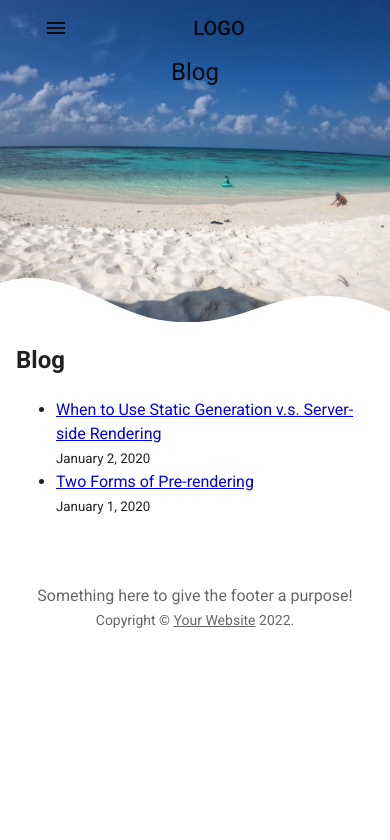
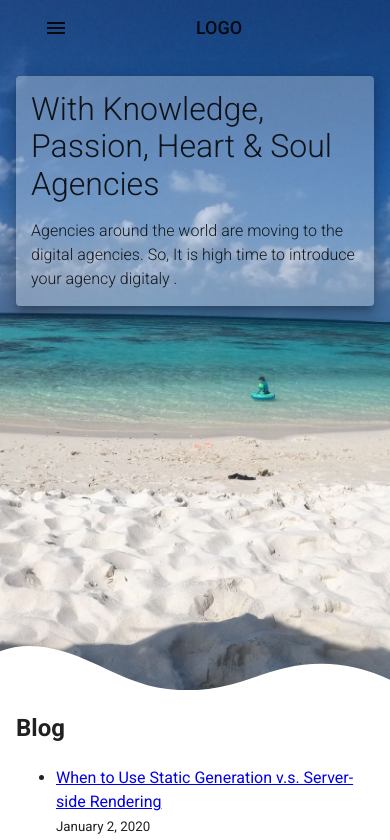
Before and after one commit to kepes/nextjs-blog, a Next.js app: page / in a window 390 px wide. Shown: the top 840 px of the page. Built offline with nearby package versions, Linux system fonts and the light colour scheme.

Commit message:
Responsive design and Json data

```diff
--- a/components/header.js
+++ b/components/header.js
@@ -1,11 +1,13 @@
 import PropTypes from "prop-types";
 import Typography from "@mui/material/Typography";
 import Box from "@mui/material/Box";
+import Paper from "@mui/material/Paper";
 import Container from "@mui/material/Container";
 import ResponsiveAppBar from "./responsiveAppBar";
 import Image from "../public/images/banner.jpg";
 import * as React from "react";
 import SectionDivider from "./section_divider";
+import Config from "../data/site_config";
 
 function Header(props) {
   const { sections, title } = props;
@@ -16,25 +18,59 @@ function Header(props) {
         sx={{
           bgcolor: "teal",
           backgroundImage: `url(${Image.src})`,
-          minHeight: "38.195vh",
+          minHeight: "81.805vh", // 38.195vh 61,805vh
           backgroundSize: "cover",
           backgroundPosition: "center center",
-          backgroundRepeat: "no-repeat"
+          backgroundRepeat: "no-repeat",
         }}
       >
-        <Container maxWidth="md">
+        <Container maxWidth="lg">
           <header>
             <ResponsiveAppBar />
-            <Typography
-              component="h2"
-              variant="h5"
-              color="inherit"
-              align="center"
-              noWrap
-              sx={{ flex: 1 }}
+            <Box
+              sx={{
+                paddingTop: {
+                  xs: "20px",
+                  sm: "20px",
+                  md: "20px",
+                  lg: "100px"
+                },
+                paddingBottom: {
+                  xs: "30px",
+                  sm: "100px",
+                  md: "100px",
+                  lg: "100px"
+                },
+                width: {
+                  sm: "100%",
+                  md: "50%",
+                },
+              }}
             >
-              {title}
-            </Typography>
+              <Paper
+              elevation={10}
+                sx={{
+                  bgcolor: "rgba(255,255,255,.3)",
+                  padding: "15px",
+                }}
+              >
+                <Typography
+                  component="h2"
+                  variant="h3"
+                  align="left"
+                  paragraph
+                  sx={{ flex: 1, fontWeight: "light", opacity: "1" }}
+                >
+                  {Config.mainPage.header.bigText}
+                </Typography>
+                <Typography
+                  align="left"
+                  sx={{ flex: 1, fontWeight: "light", opacity: "1" }}
+                >
+                  {Config.mainPage.header.smallText}
+                </Typography>
+              </Paper>
+            </Box>
           </header>
         </Container>
       </Box>
@@ -47,10 +83,10 @@ Header.propTypes = {
   sections: PropTypes.arrayOf(
     PropTypes.shape({
       title: PropTypes.string.isRequired,
-      url: PropTypes.string.isRequired
+      url: PropTypes.string.isRequired,
     })
   ).isRequired,
-  title: PropTypes.string.isRequired
+  title: PropTypes.string.isRequired,
 };
 
 export default Header;
--- a/components/layout.js
+++ b/components/layout.js
@@ -6,7 +6,7 @@ import Link from "next/link";
 import CssBaseline from "@mui/material/CssBaseline";
 import Box from "@mui/material/Box";
 import Container from "@mui/material/Container";
-import { createTheme, ThemeProvider } from "@mui/material/styles";
+import { createTheme, ThemeProvider, responsiveFontSizes } from "@mui/material/styles";
 import Header from "./header";
 import Footer from "./footer";
 import HeadMeta from "./head_meta";
@@ -27,7 +27,7 @@ const sections = [
   { title: "Travel", url: "#" }
 ];
 
-const theme = createTheme({
+const theme = responsiveFontSizes( createTheme({
   typography: {
     fontFamily: ["Roboto"].join(",")
   },
@@ -64,7 +64,7 @@ const theme = createTheme({
       }
     }
   }
-});
+}));
 
 export default function Layout({ children, home }) {
   return (
--- a/components/svg/wave.js
+++ b/components/svg/wave.js
@@ -29,7 +29,7 @@ function Wave(props) {
 }
 
 Wave.propTypes = {
-  svg: PropTypes.string.isRequired,
+  fill: PropTypes.string.isRequired,
   height: PropTypes.number.isRequired
 };
 
--- /dev/null
+++ b/data/site_config.json
@@ -0,0 +1,24 @@
+{
+    "site": {
+        "title": "Ez az oldal neve",
+        "shortTitle": "Oldal neve",
+        "description": "Ez az oldal hosszó leírása ami akár több soros is lehet"
+    },
+    "mainPage": {
+        "header": {
+            "bigText": "With Knowledge, Passion, Heart & Soul Agencies",
+            "smallText": "Agencies around the world are moving to the digital agencies. So, It is high time to introduce your agency digitaly .",
+            "button": {
+                "text": "Learn more",
+                "link": "#valami"
+            },
+            "link": {
+                "text": "Watch our works",
+                "icon": "valami",
+                "link": "#valami"
+            },
+            "image": "",
+            "mask": ""
+        }
+    }
+}
```
Also changed, not shown: 1 other file (tests, documents, lock files or other folders).
